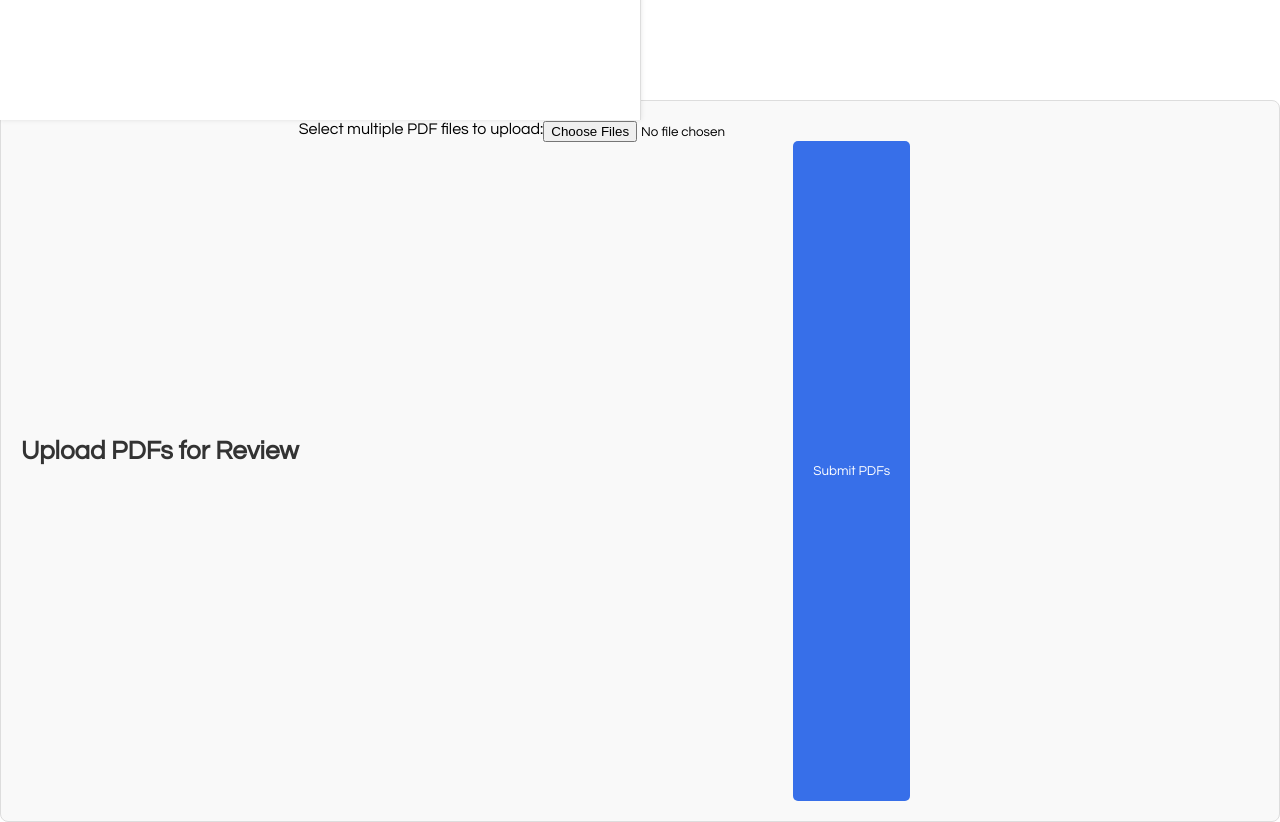
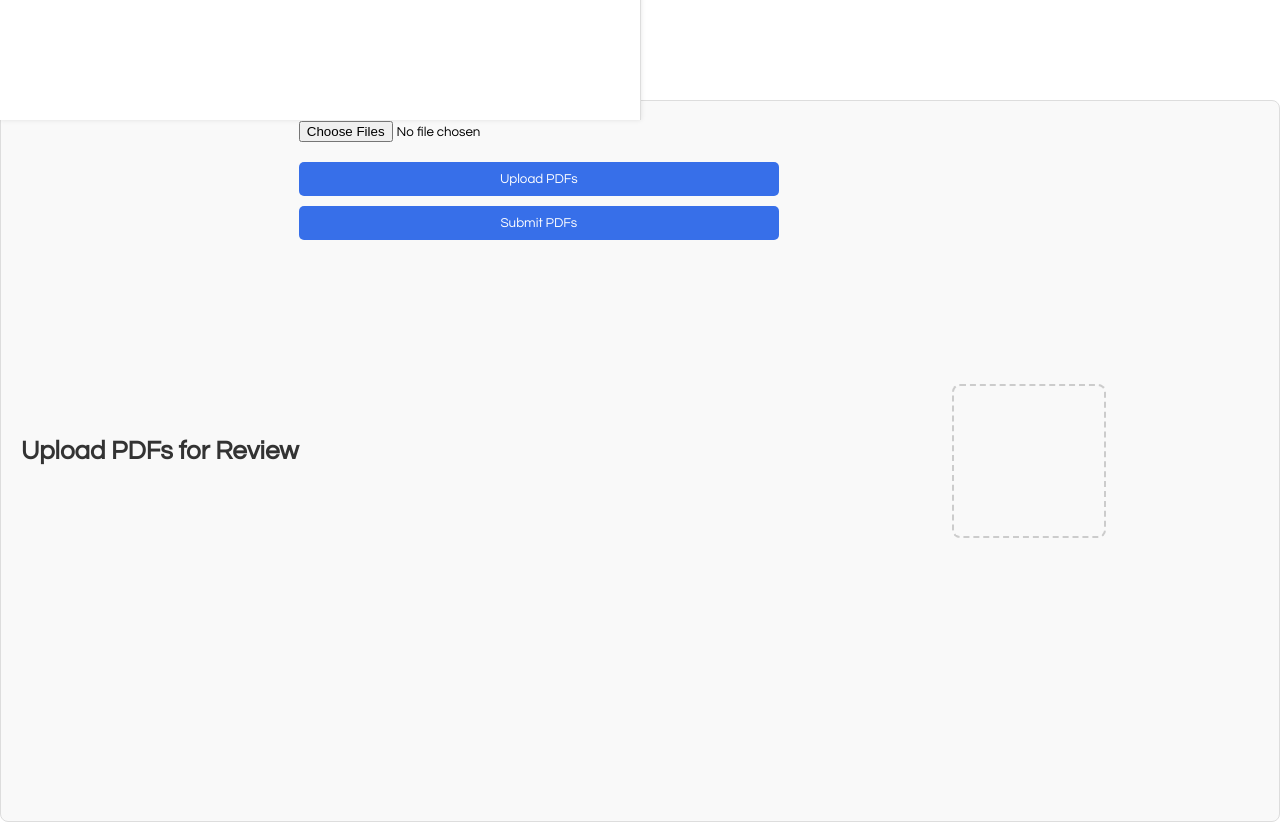
Before and after one commit to zahrakhan010/COE-AI-web-page, a plain HTML site: page index.html in a window 1280 px wide. Shown: the part 2300-3122 px from the top of the page. Drawn offline with Linux system fonts and the light colour scheme; a script that the page names is missing.

Commit message:
pdf files added corrected

```diff
--- a/css/style.css
+++ b/css/style.css
@@ -272,60 +272,53 @@ section {
     border: 1px solid #ddd;
     border-radius: 8px;
     margin-top: 20px;
+    display: flex;
 }
 
-.pdf-upload-section h2 {
-    margin-bottom: 20px;
+.pdf-upload-container {
+    flex: 1;
+    display: flex;
+    flex-direction: column;
+    gap: 10px; /* Spacing between elements */
 }
 
-.pdf-upload-section p {
+#pdfInput {
     margin-bottom: 10px;
 }
 
-#pdfInput {
-    margin-bottom: 20px;
+.uploaded-pdfs {
+    flex: 1;
+    display: flex;
+    align-items: center; /* Center items vertically */
+    justify-content: center; /* Center items horizontally */
 }
 
-#pdfGrid {
-    display: grid;
-    grid-template-columns: repeat(auto-fill, minmax(150px, 1fr));
-    gap: 20px;
-    list-style: none;
-    padding: 0;
+.pdf-display {
+    display: flex;
+    flex-direction: column;
+    align-items: center;
+    border: 2px dashed #ccc; /* Dashed border for the PDF display area */
+    width: 150px; /* Set fixed width */
+    height: 150px; /* Set fixed height */
+    margin-left: 20px; /* Space between upload buttons and display */
+    justify-content: center; /* Center items vertically */
+    border-radius: 8px; /* Rounded corners */
 }
 
 .pdf-block {
     display: flex;
-    flex-direction: column;
+    flex-direction: row;
     align-items: center;
-    justify-content: center;
-    padding: 20px;
-    background-color: white;
-    border: 1px solid #ddd;
-    border-radius: 10px;
-    box-shadow: 0 0 10px rgba(0, 0, 0, 0.1);
-    text-align: center;
+    margin-top: 5px; /* Space between PDF icons */
 }
 
-.pdf-block img {
-    width: 50px;
-    height: 50px;
-    margin-bottom: 10px;
-}
-
-.pdf-block span {
-    font-size: 14px;
-    color: #555;
-}
-
-.pdf-block p {
-    margin: 5px 0 0;
-    font-size: 12px;
-    color: #888;
+.pdf-icon {
+    width: 30px; /* Reduced size for PDF icon */
+    height: 30px; /* Reduced size for PDF icon */
+    margin-right: 5px; /* Space between icon and text */
 }
 
 button {
-    margin-top: 20px;
     padding: 10px 20px;
     background-color: #376fe9;
     color: white;
--- a/index.html
+++ b/index.html
@@ -91,12 +91,15 @@
 			<!-- New Section for PDF Uploads -->
 			<section class="pdf-upload-section">
 				<h2>Upload PDFs for Review</h2>
-				<p>Select multiple PDF files to upload:</p>
-				<input type="file" id="pdfInput" accept=".pdf" multiple onchange="handleFileUpload(event)">
-				<button onclick="submitPDFs()">Submit PDFs</button>
+				<div class="pdf-upload-container">
+					<input type="file" id="pdfInput" accept=".pdf" multiple>
+					<button id="uploadBtn" onclick="handleFileUpload()">Upload PDFs</button>
+					<button id="submitBtn" onclick="submitPDFs()">Submit PDFs</button>
+				</div>
 
-				<!-- Grid for displaying uploaded PDF files -->
-				<ul id="pdfGrid"></ul>
+				<div class="uploaded-pdfs">
+					<div id="pdfDisplay" class="pdf-display"></div>
+				</div>
 			</section>
 
 			<script>
@@ -143,36 +146,34 @@
 					// Function to handle file upload
 					let uploadedFiles = [];
 
-					function handleFileUpload(event) {
-						const fileList = event.target.files;
-						const pdfGrid = document.getElementById('pdfGrid');
+					function handleFileUpload() {
+						const fileInput = document.getElementById('pdfInput');
+						const fileList = fileInput.files;
+						const pdfDisplay = document.getElementById('pdfDisplay');
 
 						// Append new files to the uploadedFiles array
 						for (let i = 0; i < fileList.length; i++) {
 							uploadedFiles.push(fileList[i]);
 						}
 
-						// Clear and then update the display grid
-						pdfGrid.innerHTML = ''; // Clear the current grid
+						// Clear and then update the display
+						pdfDisplay.innerHTML = ''; // Clear the current display
 
 						uploadedFiles.forEach(file => {
-							const block = document.createElement('li');
+							const block = document.createElement('div');
 							block.classList.add('pdf-block');
 
 							const img = document.createElement('img');
 							img.src = 'https://upload.wikimedia.org/wikipedia/commons/8/87/PDF_file_icon.svg'; // PDF icon
+							img.classList.add('pdf-icon');
 
 							const fileName = document.createElement('span');
 							fileName.textContent = file.name;
 
-							const fileSize = document.createElement('p');
-							fileSize.textContent = `Size: ${(file.size / 1024).toFixed(2)} KB`; // Display size in KB
-
 							block.appendChild(img);
 							block.appendChild(fileName);
-							block.appendChild(fileSize);
 
-							pdfGrid.appendChild(block);
+							pdfDisplay.appendChild(block);
 						});
 					}
 
@@ -189,7 +190,5 @@
 
 
 
-
-
 </body>
 </html>
```
